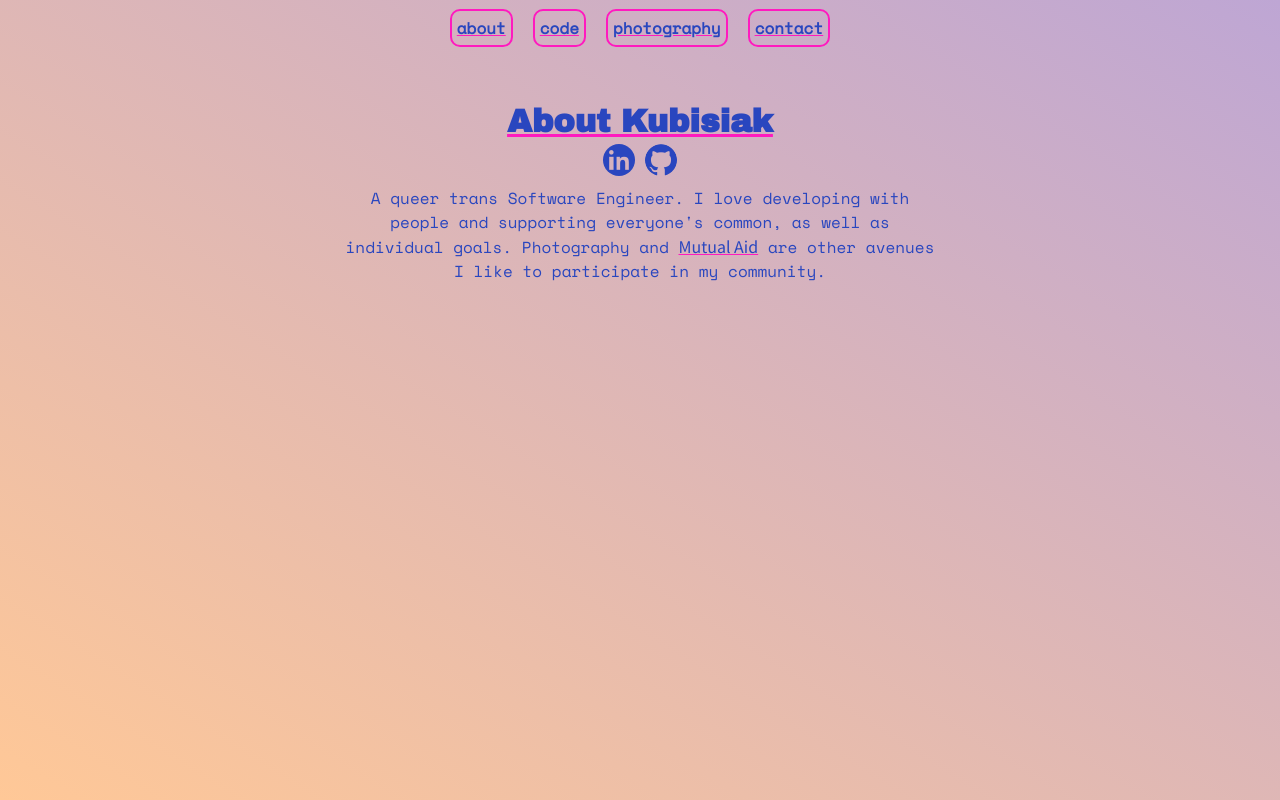
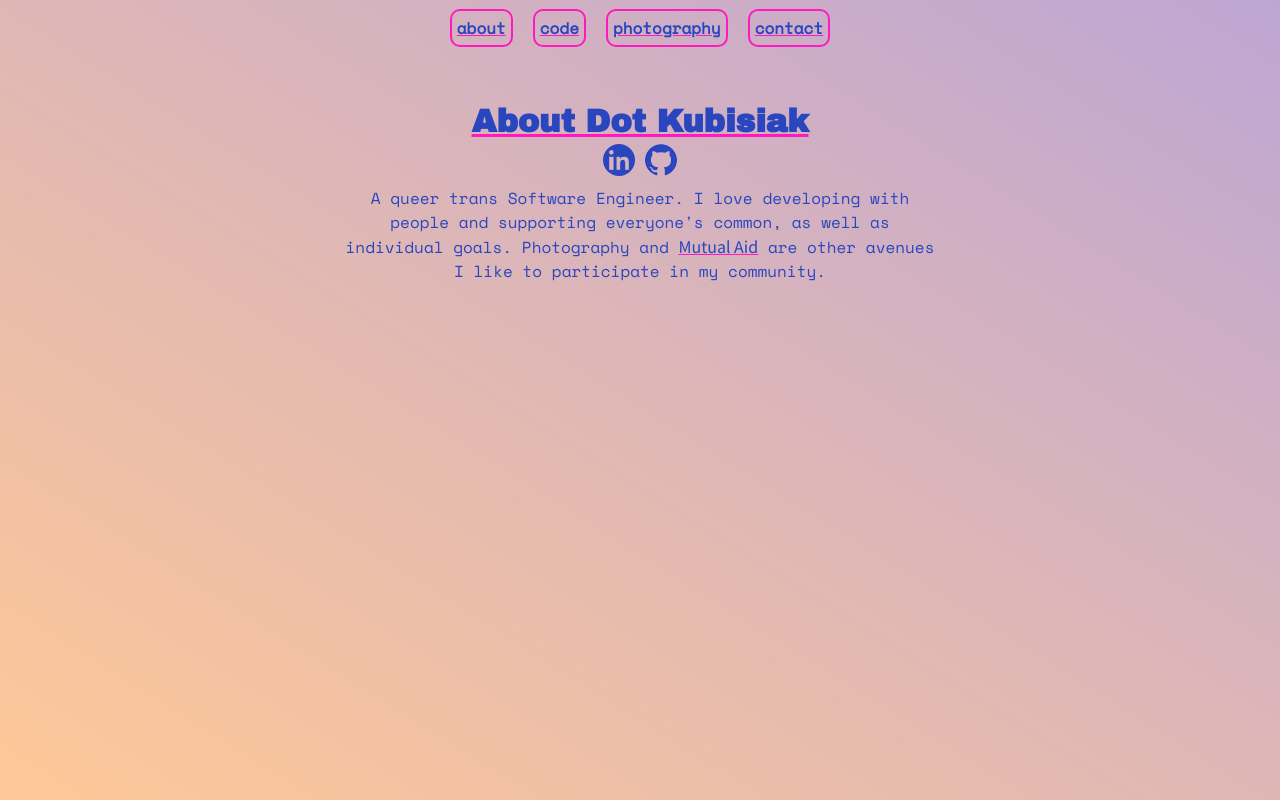
Before and after one commit to mckubisiak/my-portfolio, a React (Create React App) app: page / in a window 1280 px wide. Built offline with nearby package versions, Linux system fonts and the light colour scheme.

Commit message:
added first name

```diff
--- a/src/Components/About.js
+++ b/src/Components/About.js
@@ -4,7 +4,7 @@ export default class About extends Component {
   render() {
     return (
       <div className='aboutDiv'>
-        <h1 className='mainTitle'>About Kubisiak</h1>
+        <h1 className='mainTitle'>About Dot Kubisiak</h1>
         <div>
           <a
           target='_blank'
```
